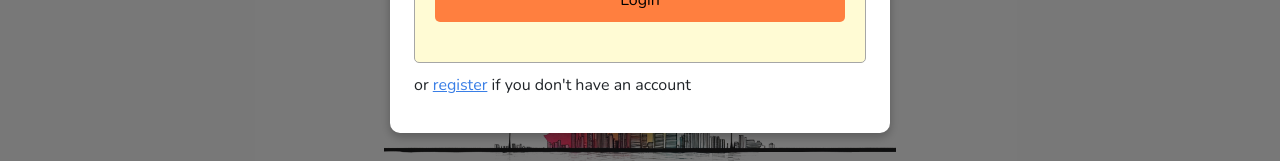
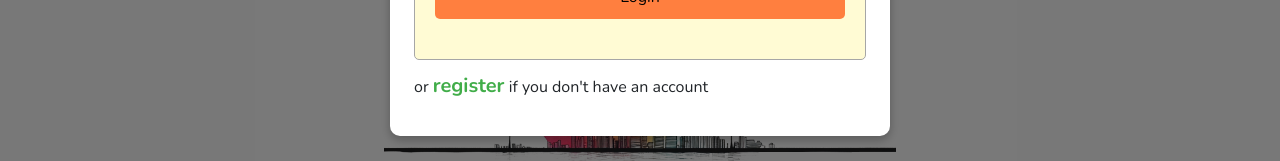
Before and after one commit to StianL82/project-exam-2, a React (Create React App) app: page / in a window 1280 px wide. Both pictures are taken after a click on the button "Log in". Shown: the part 507-668 px from the top of the page. Built offline with nearby package versions, Linux system fonts and the light colour scheme; no server answers.

Commit message:
Edit links in Login and Register Modals

```diff
--- a/src/components/Login/index.jsx
+++ b/src/components/Login/index.jsx
@@ -112,13 +112,17 @@ const Login = ({ showModal, closeModal, openRegister, prefillEmail }) => {
             {message && <div className="alert alert-success">{message}</div>}
           </S.FormContainer>
         </S.FormBackground>
+        <S.ModalLink>
           <p>
             or{' '}
+            <strong>
               <span className="link" onClick={openRegister}>
                 register
               </span>{' '}
+            </strong>
             if you don't have an account
           </p>
+        </S.ModalLink>
       </S.ModalContent>
     </S.ModalBackdrop>
   );
--- a/src/components/Login/index.styles.js
+++ b/src/components/Login/index.styles.js
@@ -48,8 +48,16 @@ export const ModalContent = styled.div`
 export const FormBackground = styled.div`
   background: ${(props) => props.theme.color.lightYellow};
   padding: 20px 20px 40px 20px;
-        border: 1px solid ${(props) => props.theme.color.stroke};
-      border-radius: 5px;
+  border: 1px solid ${(props) => props.theme.color.stroke};
+  border-radius: 5px;
+`;
+
+export const ModalLink = styled.div`
+  .link {
+    font-size: 20px;
+    text-decoration: none;
+    color: ${(props) => props.theme.color.success};
+  }
 `;
 
 export const FormContainer = styled.div`
--- a/src/components/Register/index.jsx
+++ b/src/components/Register/index.jsx
@@ -139,8 +139,10 @@ const Register = ({ showModal, closeModal, openLogin }) => {
             {message}
           </div>
         )}
+        <S.ModalLink>
           <p>
             or{' '}
+            <strong>
               <span
                 className="link"
                 onClick={() => {
@@ -152,8 +154,10 @@ const Register = ({ showModal, closeModal, openLogin }) => {
               >
                 log in
               </span>{' '}
+            </strong>
             if you already have an account
           </p>
+        </S.ModalLink>
       </S.ModalContent>
     </S.ModalBackdrop>
   );
--- a/src/components/Register/index.styles.js
+++ b/src/components/Register/index.styles.js
@@ -50,6 +50,14 @@ export const FormBackground = styled.div`
   padding: 20px 20px 40px 20px;
         border: 1px solid ${(props) => props.theme.color.stroke};
       border-radius: 5px;
+`;
+
+export const ModalLink = styled.div`
+  .link {
+    font-size: 20px;
+    text-decoration: none;
+    color: ${(props) => props.theme.color.success};
+  }
 `;
 
 export const FormContainer = styled.div`
```
Lines whose indentation alone changed are shown as unchanged.
